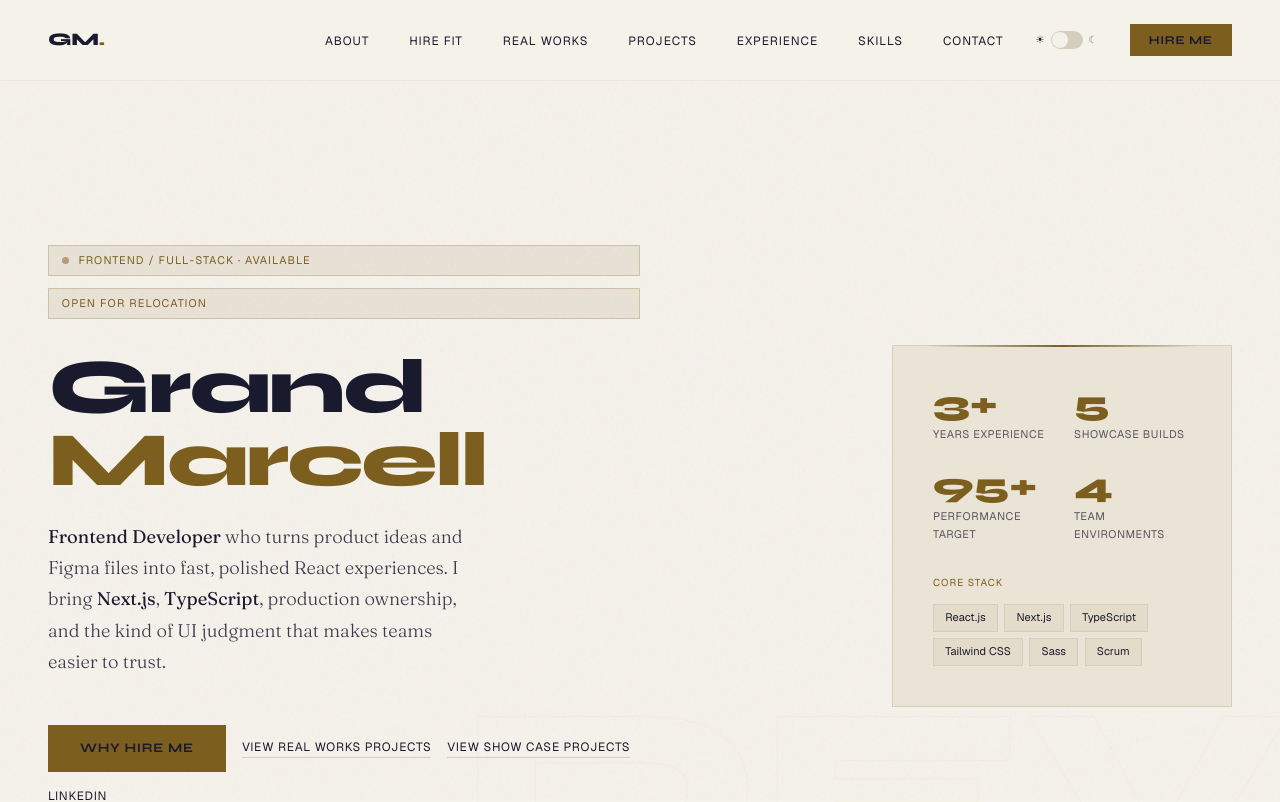
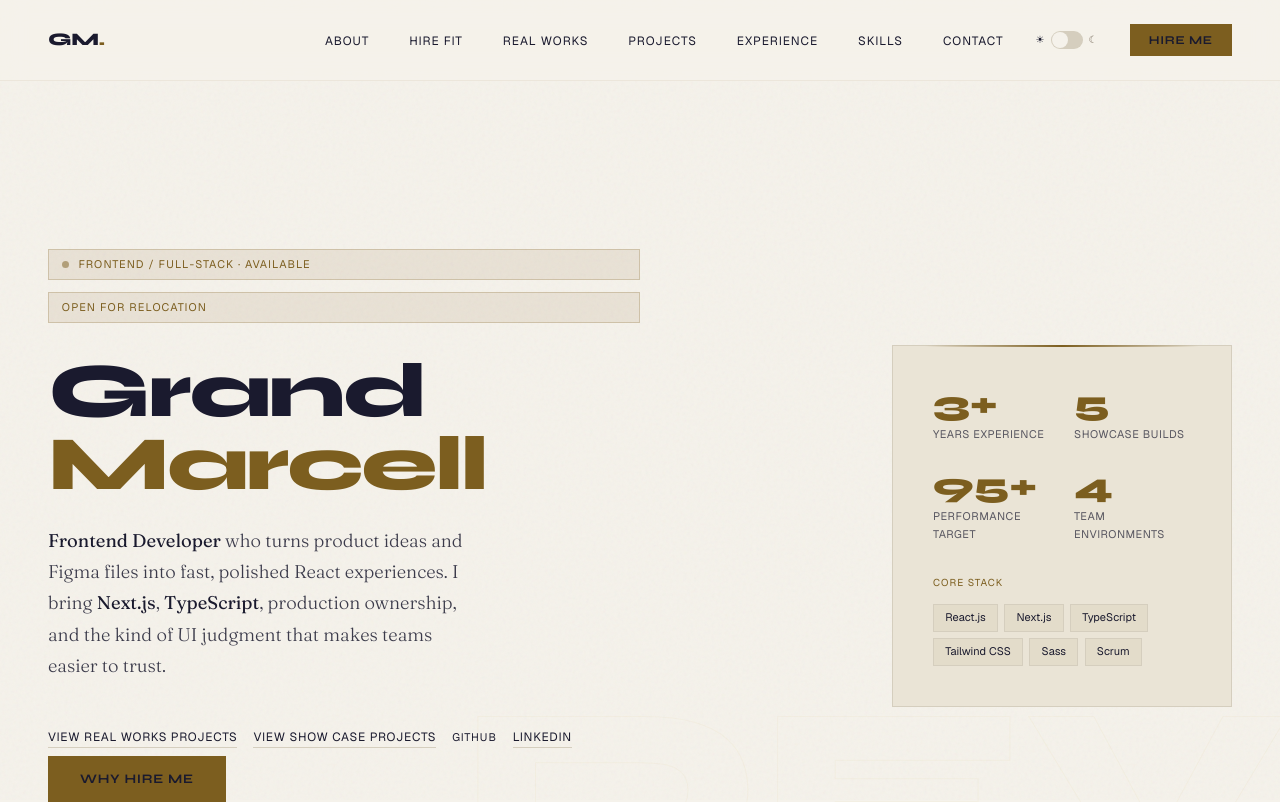
Before and after one commit to GMarcell/portfolio-next, a Next.js app: page / in a window 1280 px wide. Shown: the top 802 px of the page. Built offline with nearby package versions, Linux system fonts and the light colour scheme; a web font is replaced by a local one.

Commit message:
feat: add GitHub link to footer and update hero section with new links and project details

```diff
--- a/components/layout/site-footer.tsx
+++ b/components/layout/site-footer.tsx
@@ -7,11 +7,25 @@ export function SiteFooter() {
         {`\u00A9 ${footerYear} Grand Marcell / Tangerang, Indonesia`}
       </span>
       <div className="flex gap-8 tracking-[0.06em]">
-        <a href="#home" className="text-muted no-underline text-[11px] uppercase tracking-[0.08em] transition-colors duration-200 hover:text-accent">
+        <a
+          href="#home"
+          className="text-muted no-underline text-[11px] uppercase tracking-[0.08em] transition-colors duration-200 hover:text-accent"
+        >
           Top
         </a>
-        <a href="mailto:grand1310marcell@gmail.com" className="text-muted no-underline text-[11px] uppercase tracking-[0.08em] transition-colors duration-200 hover:text-accent">
+        <a
+          href="mailto:grand1310marcell@gmail.com"
+          className="text-muted no-underline text-[11px] uppercase tracking-[0.08em] transition-colors duration-200 hover:text-accent"
+        >
           Email
+        </a>
+        <a
+          href="https://github.com/GMarcell"
+          target="_blank"
+          rel="noreferrer"
+          className="text-muted no-underline text-[11px] uppercase tracking-[0.08em] transition-colors duration-200 hover:text-accent"
+        >
+          Github
         </a>
         <a
           href="https://www.linkedin.com/in/grandmarcell"
--- a/components/sections/hero.tsx
+++ b/components/sections/hero.tsx
@@ -35,13 +35,8 @@ export function HeroSection() {
           production ownership, and the kind of UI judgment that makes teams
           easier to trust.
         </p>
-        <div className="flex gap-4 items-center flex-wrap">
-          <a
-            href="#hire-fit"
-            className="inline-block border-none bg-accent text-[#071225] no-underline font-syne font-bold tracking-[0.06em] uppercase px-8 py-[0.8rem] text-[13px] transition-all duration-200 hover:bg-accent-2 hover:-translate-y-px"
-          >
-            Why hire me
-          </a>
+        <div className="items-center flex-wrap">
+          <div className="flex gap-4 mb-2">
             <a
               href="#real-work"
               className="pb-0.5 border-b border-line text-muted no-underline text-xs tracking-[0.06em] uppercase transition-colors duration-200 hover:text-content hover:border-muted"
@@ -55,12 +50,27 @@ export function HeroSection() {
               View Show Case projects
             </a>
             <a
+              href="https://github.com/GMarcell"
+              target="_blank"
+              rel="noreferrer"
+              className="text-muted no-underline text-[11px] uppercase tracking-[0.08em] transition-colors duration-200 hover:text-accent"
+            >
+              Github
+            </a>
+            <a
               href="https://www.linkedin.com/in/grandmarcell"
               target="_blank"
               rel="noreferrer"
               className="pb-0.5 border-b border-line text-muted no-underline text-xs tracking-[0.06em] uppercase transition-colors duration-200 hover:text-content hover:border-muted"
             >
               LinkedIn
+            </a>
+          </div>
+          <a
+            href="#hire-fit"
+            className="inline-block border-none bg-accent text-[#071225] no-underline font-syne font-bold tracking-[0.06em] uppercase px-8 py-[0.8rem] text-[13px] transition-all duration-200 hover:bg-accent-2 hover:-translate-y-px"
+          >
+            Why hire me
           </a>
         </div>
       </div>
--- a/data/portfolio.ts
+++ b/data/portfolio.ts
@@ -242,6 +242,38 @@ export const projects = [
     ],
     stack: ["React", "OpenWeather API", "CSS Modules", "Axios", "Netlify"],
   },
+  {
+    number: "06",
+    year: "2025",
+    title: "Sunday Schedule",
+    category: "Volunteer & Multimedia Team Scheduler",
+    accent: "#3f6b52",
+    tone: "forest",
+    productionHref: "https://multimedia-schedule.netlify.app/",
+    githubLink: "https://github.com/GMarcell/sunday-schedule",
+    summary:
+      "A full-stack scheduling tool that lets church admins manage multimedia volunteers, assign roles like sound, projection, and livestream, and auto-generate conflict-free monthly schedules — replacing group chats and manual spreadsheets.",
+    impact:
+      "Proves end-to-end full-stack ownership: data modeling, auth, role logic, and a UI non-technical volunteers can actually use. Built to solve a real coordination problem and currently used by a real organization, not a tutorial clone.",
+    screens: [
+      "Dashboard",
+      "Members",
+      "Roles",
+      "Service Planner",
+      "Generated Schedule",
+    ],
+    requirements: [
+      "Member directory with roles, qualifications, and availability",
+      "Auto-schedule generator that fairly distributes monthly assignments",
+      "Recurring and one-off service event planning",
+    ],
+    metrics: [
+      { value: "Real", label: "Production Users" },
+      { value: "Solo", label: "Full-Stack Build" },
+      { value: "Auto", label: "Conflict-Free Scheduling" },
+    ],
+    stack: ["Next.js", "TypeScript", "Prisma", "Supabase", "Tailwind CSS"],
+  },
 ];
 
 export const experiences = [
```
Lines whose indentation alone changed are shown as unchanged.
